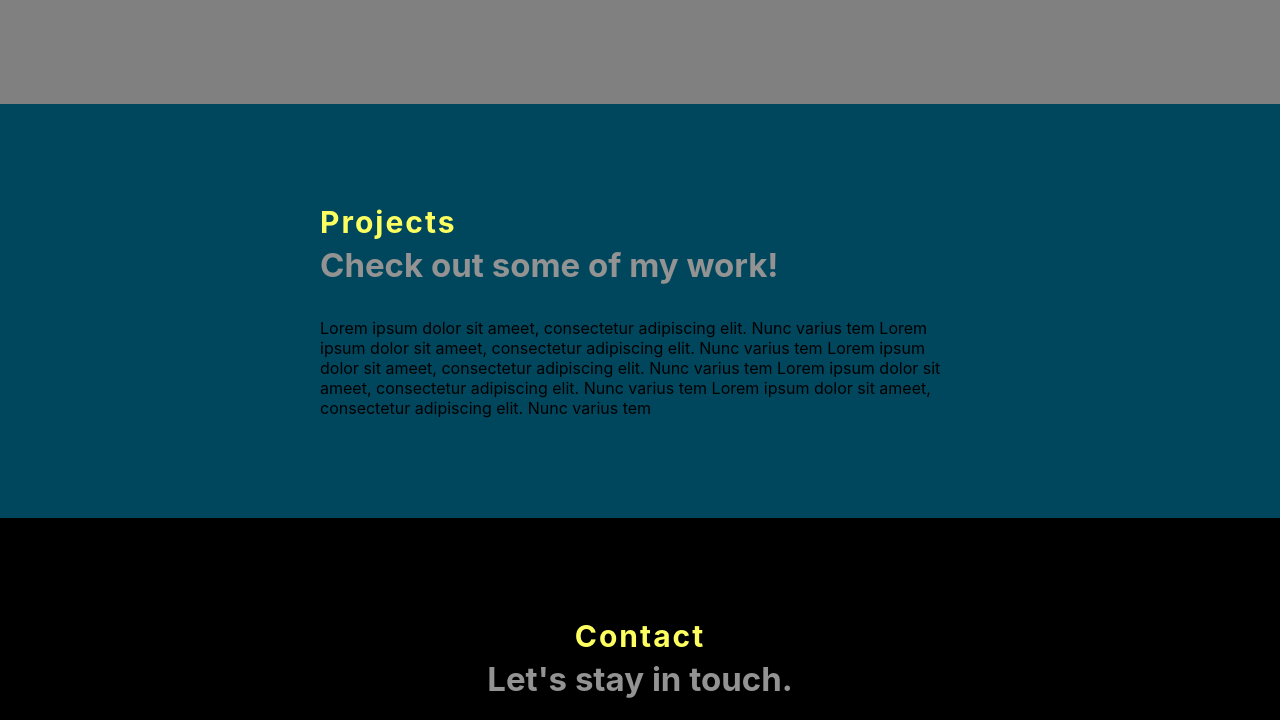
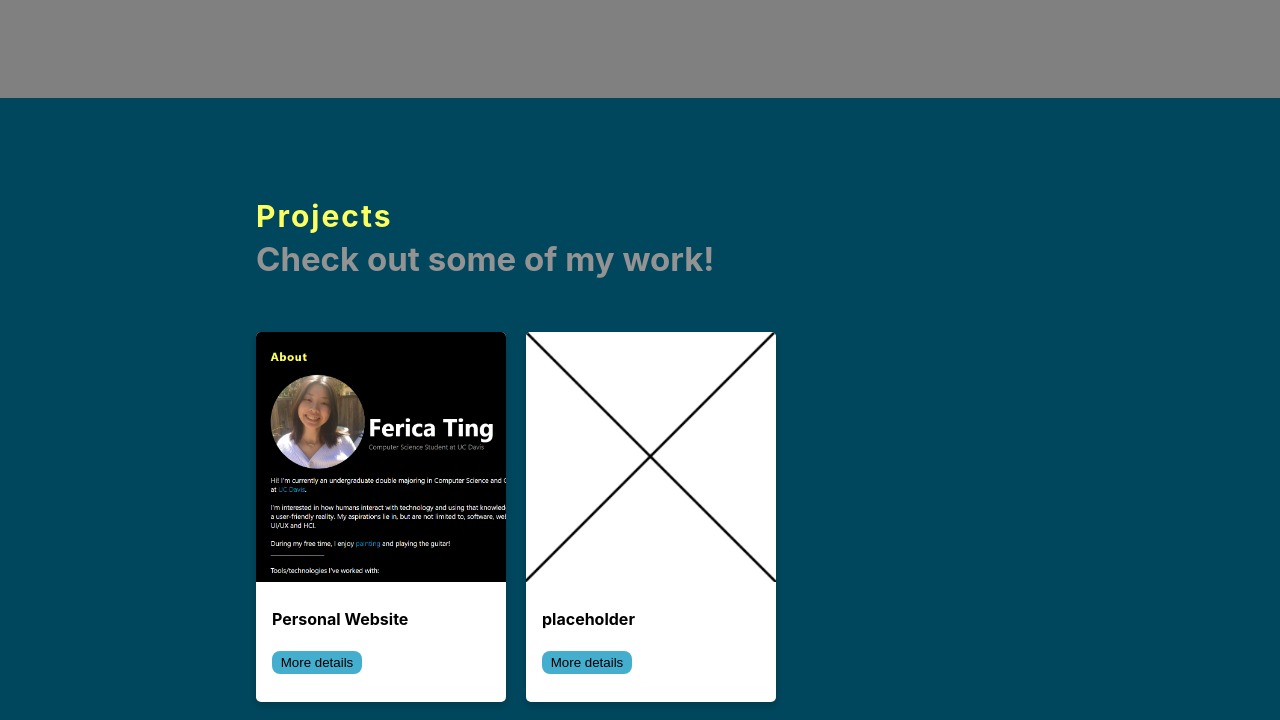
Before and after one commit to ferica/personal-website, a React (Create React App) app: page / in a window 1280 px wide. Shown: the part 2011-2731 px from the top of the page. Built offline with nearby package versions, Linux system fonts and the light colour scheme.

Commit message:
projects

```diff
--- a/src/components/About/About.css
+++ b/src/components/About/About.css
@@ -25,10 +25,13 @@
 }
 
 .about-page img {
-    width: 30%;
-    height: auto;
-    border-radius: 120px;
-    /* float: left; so that image floats to the left of container */
+    /* width: 30%;
+    border-radius: 120px; */
+
+    width:250px;
+    height:250px;
+    object-fit:cover;
+    border-radius: 100%;
 }
 
 .aligned div {
@@ -71,9 +74,9 @@
         width: 70%;
     }
 
-    .about-page img {
+    /* .about-page img {
         width: 40%;
-    }
+    } */
 }
 
 
@@ -83,9 +86,9 @@
         font-size: 25px;
     }
 
-    .about-page img {
+    /* .about-page img {
         width: 50%;
-    }
+    } */
 
     .aligned {
         flex-direction: column;
@@ -111,7 +114,7 @@
 }
 
 @media only screen and (max-width: 400px) {
-    .about-page img {
+    /* .about-page img {
         width: 70%;
-    }
+    } */
 }
--- a/src/components/Contact/Contact.css
+++ b/src/components/Contact/Contact.css
@@ -39,6 +39,6 @@
 
 #copyright {
     color: #939393;
-    font-size: 13px;
+    font-size: 14px;
     padding-top: 200px;
 }
--- a/src/components/Contact/Contact.js
+++ b/src/components/Contact/Contact.js
@@ -1,6 +1,7 @@
 import './Contact.css';
 import LinkedInIcon from '@material-ui/icons/LinkedIn';
 import GitHubIcon from '@material-ui/icons/GitHub';
+import FavoriteIcon from '@material-ui/icons/Favorite';
 
 const Contact = () => {
     return (
@@ -15,7 +16,7 @@ const Contact = () => {
                     <p><a>Email: fericating2001@gmail.com</a></p>
                 </div>
 
-                <p id="copyright">&copy; 2021. Designed and implemented by Ferica Ting.</p>
+                <p id="copyright">Made by Ferica Ting &copy; 2021.</p>
             </div>
         </div>
      );
--- a/src/components/Painting/Painting.css
+++ b/src/components/Painting/Painting.css
@@ -18,13 +18,14 @@
     letter-spacing: 2px;
 }
 
-.painting-container #caption {
+.painting-container #caption-text {
   margin-top: -25px;
-  color: black;
+  font-size: 20px;
 }
 
 .painting-container img {
   width: 250px;
+  height: 250px;
 }
 
 .art-container {
--- a/src/components/Painting/Painting.js
+++ b/src/components/Painting/Painting.js
@@ -17,7 +17,7 @@ const Painting = () => {
 
               <div className="text-container">
                 <p id="title">Ferica's Art Gallery<span id="logo"><a href="/"><FavoriteIcon /></a></span></p>
-                <p id="caption">Some of my paintings :)</p>
+                <p id="caption-text">Some of my paintings :)</p>
               </div>
 
               <div className="art-container">
--- a/src/components/Projects/Projects.css
+++ b/src/components/Projects/Projects.css
@@ -7,7 +7,7 @@
 
 .projects-container {
     margin: 100px auto; /* margin top and bottom are 100px and auto centers the content horizontally */
-    width: 50%; /* auto takes up 50% of the space */
+    width: 60%; /* auto takes up 50% of the space */
 }
 
 .projects-container #title {
@@ -23,3 +23,61 @@
     font-size: 33px;
     margin-top: -25px;
 }
+
+
+
+
+
+
+
+
+
+/* card stuff */
+.card {
+    box-shadow: 0 4px 8px 0 rgba(0,0,0,0.2);
+    transition: 0.3s;
+    border-radius: 5px;
+    background-color: white;
+
+    width:250px;
+    height:370px;
+
+    margin-top: 20px;
+    margin-right: 20px;
+  }
+
+  .card:hover {
+    box-shadow: 0 8px 16px 0 rgba(0,0,0,0.2);
+  }
+
+ .projects-container img {
+    border-radius: 5px 5px 0 0;
+
+    /* make images the same size */
+    width:250px;
+    height:250px;
+    object-fit:cover;
+  }
+
+  .card-text {
+    padding: 2px 16px;
+  }
+
+  .cards-container {
+      display: flex;
+      flex-wrap: wrap;
+      justify-content: flex-start;
+  }
+
+  .card-text button {
+    border-radius: 8px;
+    cursor: pointer;
+    background-color: #0091bdbb;
+    border: none;
+    padding: 4px;
+    width: 90px;
+  }
+
+  .card-text button:hover {
+    background-color: #0091bd71;
+  }
--- a/src/components/Projects/Projects.js
+++ b/src/components/Projects/Projects.js
@@ -1,4 +1,8 @@
 import './Projects.css';
+import Website_Image from './Website_Image.PNG';
+import placeholder from './placeholder.PNG';
+import GitHubIcon from '@material-ui/icons/GitHub';
+
 
 const Projects = () => {
     return (
@@ -6,13 +10,47 @@ const Projects = () => {
             <div className="projects-container">
                 <p id="title">Projects</p>
                 <p id="grey-text">Check out some of my work!</p>
-                <p>
-                    Lorem ipsum dolor sit ameet, consectetur adipiscing elit. Nunc varius tem
-                    Lorem ipsum dolor sit ameet, consectetur adipiscing elit. Nunc varius tem
-                    Lorem ipsum dolor sit ameet, consectetur adipiscing elit. Nunc varius tem
-                    Lorem ipsum dolor sit ameet, consectetur adipiscing elit. Nunc varius tem
-                    Lorem ipsum dolor sit ameet, consectetur adipiscing elit. Nunc varius tem
-                </p>
+
+
+
+
+                <div className="cards-container">
+                    <div class="card">
+                        <img src={Website_Image} alt='Website-image'/>
+
+                        <div class="card-text">
+                            <h4>Personal Website</h4>
+                            <button>More details</button>
+                        </div>
+                    </div>
+
+                    <div class="card">
+                        <img src={placeholder} alt='painting1'/>
+                        <div class="card-text">
+                            <h4>placeholder</h4>
+                            <button>More details</button>
+                        </div>
+                    </div>
+
+                    <div class="card">
+                        <img src={placeholder} alt='painting1'/>
+                        <div class="card-text">
+                            <h4>placeholder</h4>
+                            <button>More details</button>
+                        </div>
+                    </div>
+
+                    <div class="card">
+                        <img src={placeholder} alt='painting1'/>
+                        <div class="card-text">
+                            <h4>placeholder</h4>
+                            <button>More details</button>
+                        </div>
+                    </div>
+
+                </div>
+
+
             </div>
         </div>
      );
```
Also changed, not shown: src/components/Projects/Website_Image.PNG (added), src/components/Projects/placeholder.PNG (added).
